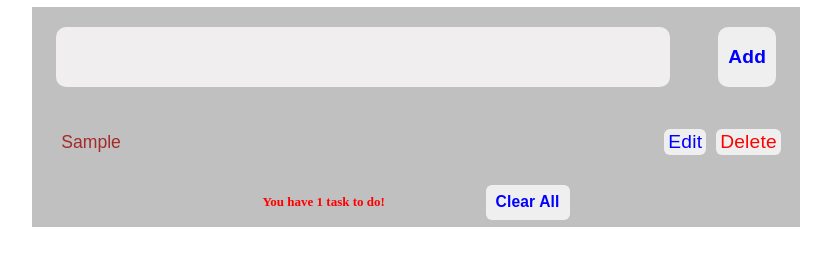
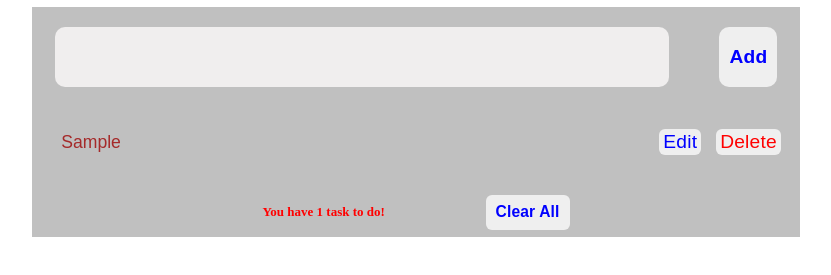
Before and after one commit to Ugochrist13/ChrisToDoApp, a plain HTML site: page index.html in a window 1280 px wide. Both pictures are taken after typing "Sample" into the empty fields and a click on the button "Add". Shown: the part 59-334 px from the top of the page, without its empty margins (224-1055 px from the left). Drawn offline with Linux system fonts and the light colour scheme.

Commit message:
update on to do list app

```diff
--- a/styles.css
+++ b/styles.css
@@ -57,6 +57,7 @@ section{
     outline-color: blue;
     padding: 0px 10px;
     letter-spacing: 0.01em;
+    margin-left: 5px;
     overflow-wrap: break-word;
     font-size: 1.2em;
     cursor: pointer;
@@ -92,7 +93,7 @@ section{
 .editCont{
     display: flex;
     align-items: center;
-    column-gap: 5px;
+    column-gap: 10px;
 }
 .taskList li button{
     border-radius: 6px;
@@ -105,7 +106,7 @@ section{
     cursor: pointer;
 }
 #edit{
-    margin-left: 50px;
+    margin-left: 10px;
     color: blue;
     outline-color: blue;
 }
@@ -116,6 +117,7 @@ section{
     justify-content: space-between;
     font-size: small;
     font-weight: 700;
+    margin-top: 10px;
     width: 40%;
     height: 50px;
     color: red;
@@ -130,6 +132,7 @@ section{
     border-radius: 6px;
     border: none;
     color: blue;
+    margin-left: 5px;
     outline-color: red;
     font-weight: 700;
     padding: 0px 10px;
```
